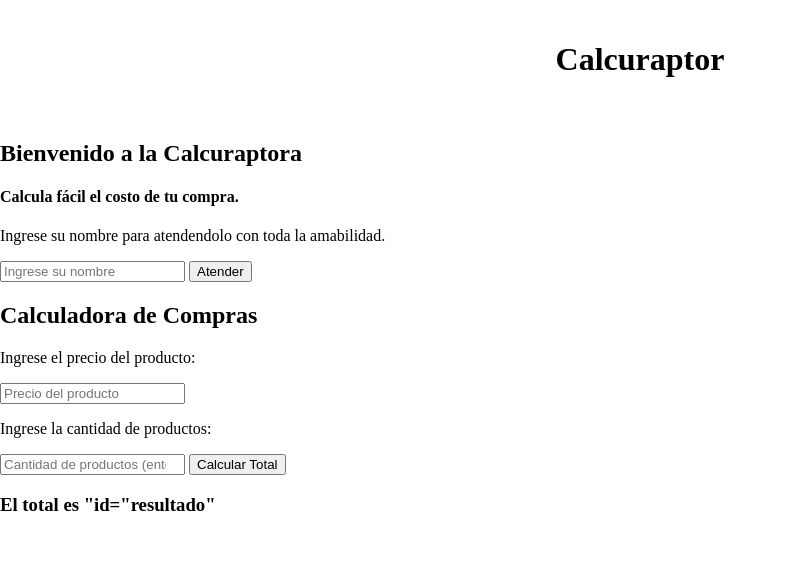
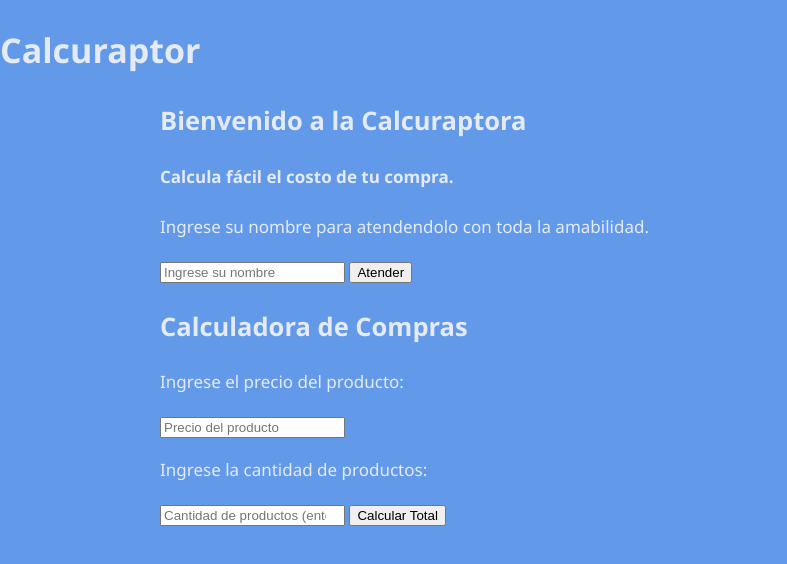
Before and after one commit to jjordano-creator/Final_0909-25-22905, a plain HTML site: page Index.html in a window 1280 px wide. Shown: the whole page, without its empty margins (0-787 px from the left). Drawn offline with Linux system fonts and the light colour scheme.

Commit message:
css termindado, dizque -Jordan

```diff
--- a/Index.html
+++ b/Index.html
@@ -10,24 +10,24 @@
     <h1>Calcuraptor</h1>
 </header>
 <body>
-    <div class="container">
+    <div class="contenedor">
         <h2>Bienvenido a la Calcuraptora</h2>
         <h4>Calcula fácil el costo de tu compra.</h4>
         <p>Ingrese su nombre para atendendolo con toda la amabilidad.</p>
         <input type="text" id="nombre" placeholder="Ingrese su nombre">
         <button onclick="atenderCliente()">Atender</button>
     </div>
-    <div class="container" id="saludoContainer" style="display: none;">
-        <h3 id="saludo">Buenos dias, "id=nombre"</h3>
+    <div class="contenedor" id="saludoContainer" style="display: none;">
+        <h3 id="saludo">Buenos dias, <span id="nombreMostrado"></span>!</h3>
     </div>
-    <div class="container">
+    <div class="contenedor">
         <h2>Calculadora de Compras</h2>
         <p>Ingrese el precio del producto:</p>
         <input type="number" id="precio" placeholder="Precio del producto">
         <p>Ingrese la cantidad de productos:</p>
         <input type="number" id="cantidad" placeholder="Cantidad de productos (enteros por favorcito)">
         <button onclick="calcularCosto()">Calcular Total</button>
-        <h3 id="resultado">El total es "id="resultado"</h3>
+        <h3 id="resultado"></h3>
     </div>
     <script src="script.js"></script>
 </body>
--- a/script.js
+++ b/script.js
@@ -0,0 +1,17 @@
+document.addEventListener('DOMContentLoaded', () => {
+	const campoNombre = document.querySelector(
+		'#nombre, [name="nombre"], #name, [name="name"]'
+	);
+	const calculadora = document.querySelector(
+		'#calculadora, .calculadora, [data-calculadora], #calculator'
+	);
+
+	if (!campoNombre || !calculadora) return;
+
+	const actualizarVisibilidad = () => {
+		calculadora.hidden = campoNombre.value.trim() === '';
+	};
+
+	actualizarVisibilidad();
+	campoNombre.addEventListener('input', actualizarVisibilidad);
+});
--- a/styles.css
+++ b/styles.css
@@ -1,31 +1,36 @@
-root {
-  --primary-color: #86a1e6;
-  --secondary-color: #57d8d8;
-  --font-family: 'Arial', sans-serif;
-  --font-size: 16px;
+:root {
+  --fondo: #6399e9;
+  --panel: #5c89c9;
+  --panel-claro: #1b3350;
+  --borde: #2a4467;
+  --texto: #e4ebf5;
+  --texto-suave: #9db0c9;
+  --acento: #5aa9e6;
+  --acento-hover: #8cc4f0;
+
+  --fuente-texto: "Segoe UI", Tahoma, Arial, sans-serif;
+  --fuente-titulos: Georgia, "Times New Roman", serif;
+
+  --espacio: 1.25rem;
+  --ancho: 960px;
 }
+
 body {
   margin: 0;
-  padding: 0;
-  background-color: var(--primary-color);
-  color: var(--secondary-color);
-  font-family: var(--font-family);
-  font-size: var(--font-size);
-  color: var(--primary-color);
-  background-color: var(--secondary-color);
+  background: var(--fondo);
+  color: var(--texto);
+  font-family: var(--fuente-texto);
+  font-size: 17px;
+  line-height: 1.6;
+}
+.contenedor {
+  max-width: var(--ancho);
+  margin: 0 auto;
+  padding-left: var(--espacio);
+  padding-right: var(--espacio);
 }
 
-header {
-  background-color: var(--primary-color);
-  color: var(--secondary-color);
-  padding: 20px;
-  text-align: center;
-  font-family: var(--font-family);
-  font-size: var(--font-size);
+main {
+  padding-top: 2rem;
+  padding-bottom: 1rem;
 }
-container {
-  width: 100%;
-  max-width: 1200px;
-  margin: 0 auto;
-  padding: 20px;
-  color: var(--primary-color);}
```
